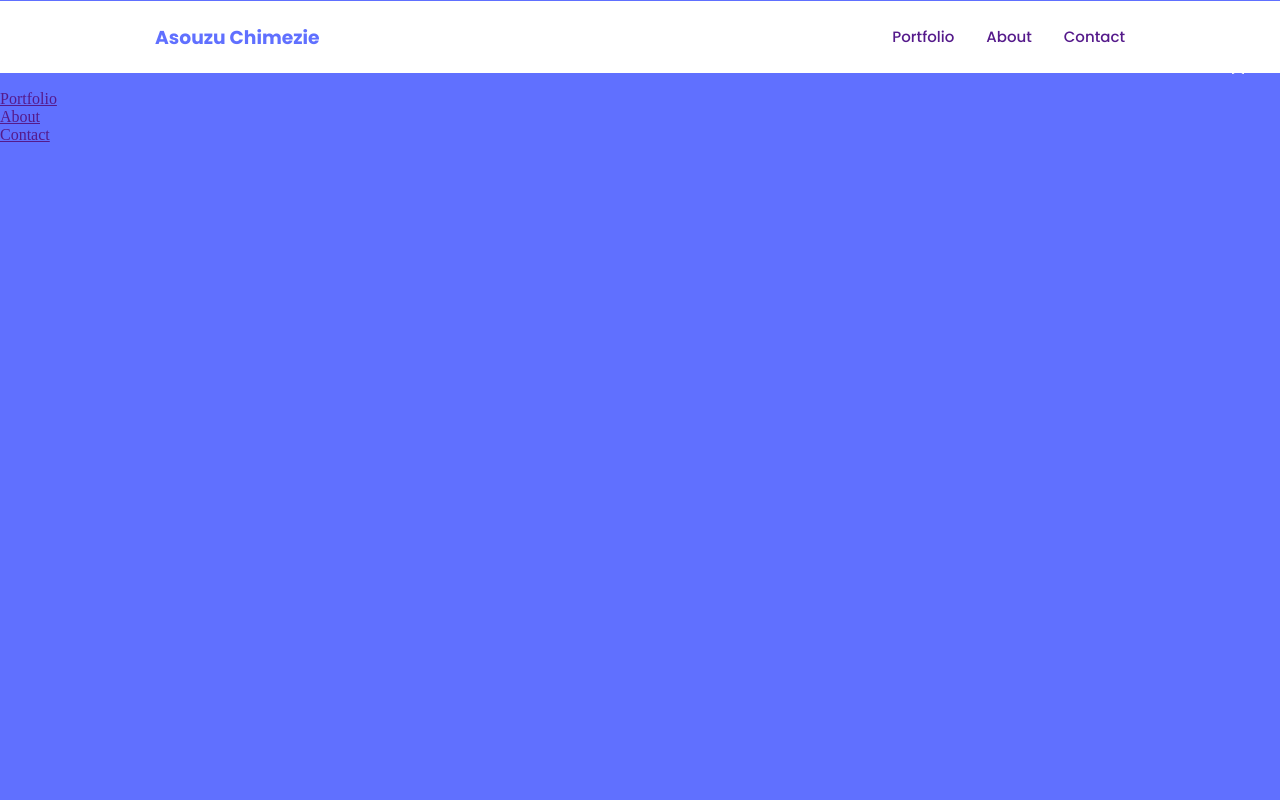
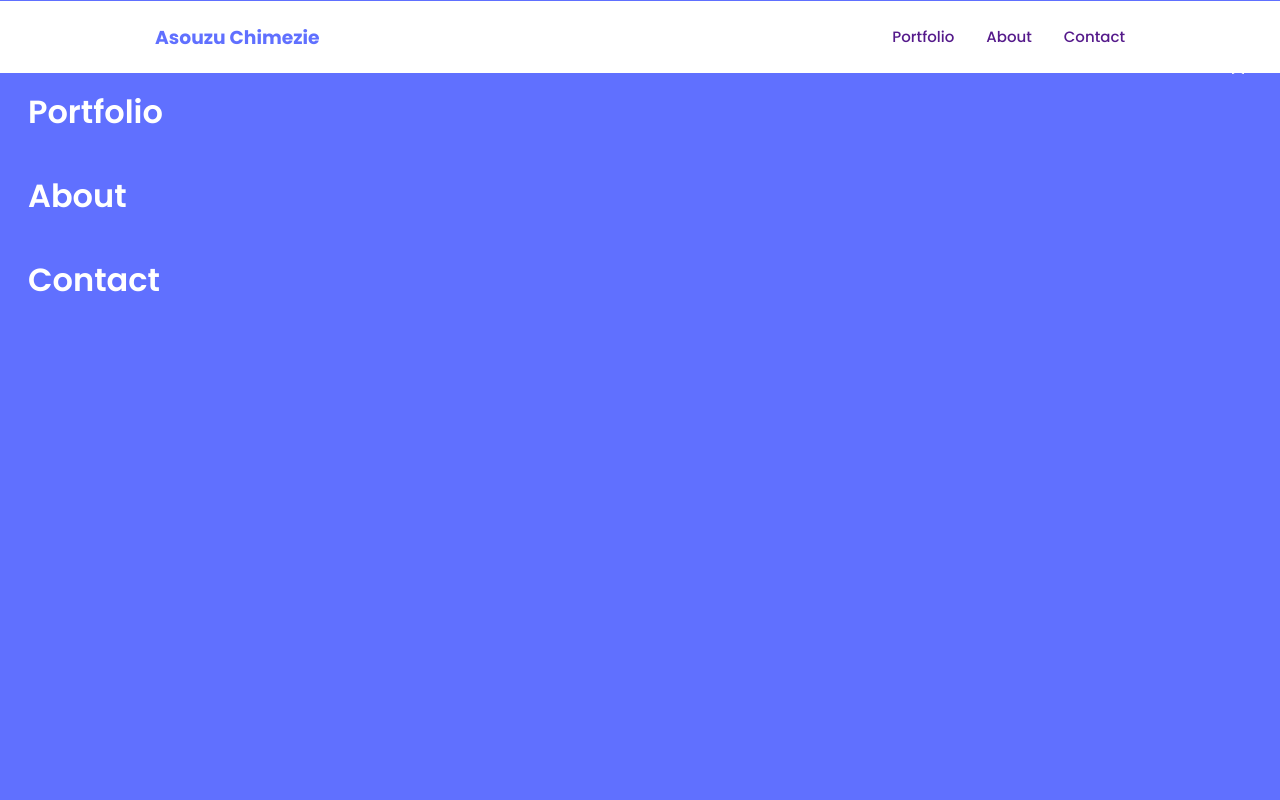
Before and after one commit to shegy28/Portfolio-setup-and-mobile-first, a website: page index.html in a window 1280 px wide. Shown: the top 800 px of the page. Drawn offline with Linux system fonts and the light colour scheme.

Commit message:
Add styling to drop-down-menu

```diff
--- a/index.html
+++ b/index.html
@@ -16,7 +16,7 @@
         <div class="x-holder">
             <img src="./images/X-Icon.png" alt="icon" class="x-icon">
         </div>
-        <div>
+        <div class="drop-down-links">
             <ul class="drop-down-item">
                 <li><a href="">Portfolio</a></li>
                 <li><a href="">About </a></li>
--- a/styles.css
+++ b/styles.css
@@ -24,10 +24,33 @@ body {
   margin: 0px;
 }
 
+.drop-down-links {
+  padding-left: 28px;
+}
+
 .drop-down-item {
   padding: 0;
   list-style: none;
+  display: flex;
+  gap: 40px;
+  flex-direction: column;
 }
+
+.drop-down-item li a {
+  text-decoration: none;
+  font-family: 'Poppins';
+  font-style: normal;
+  font-weight: 600;
+  font-size: 32px;
+  line-height: 44px;
+  display: flex;
+  color: #FFFFFF;
+
+
+}
+
+
+
 
 .x-holder{
   display: flex;
```
